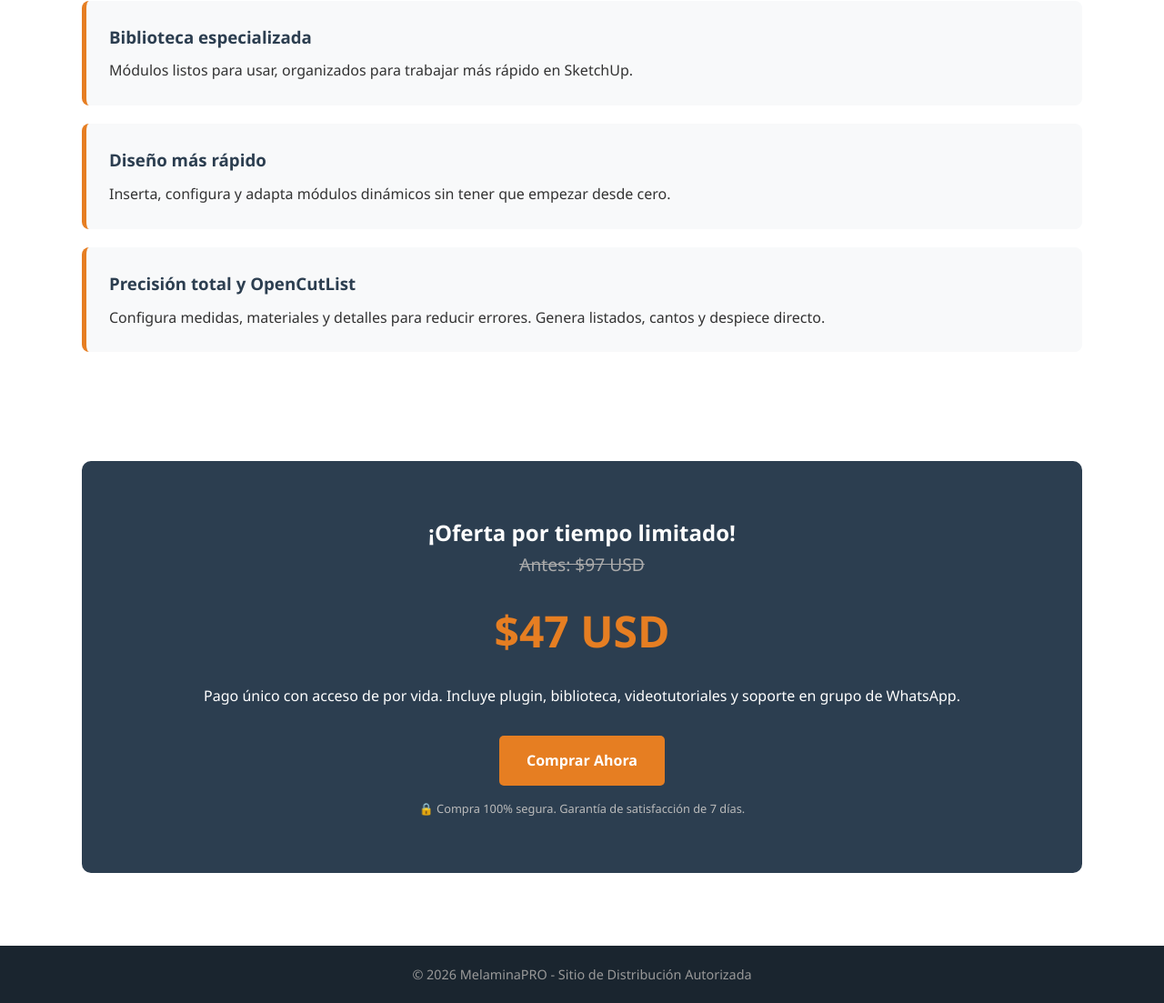
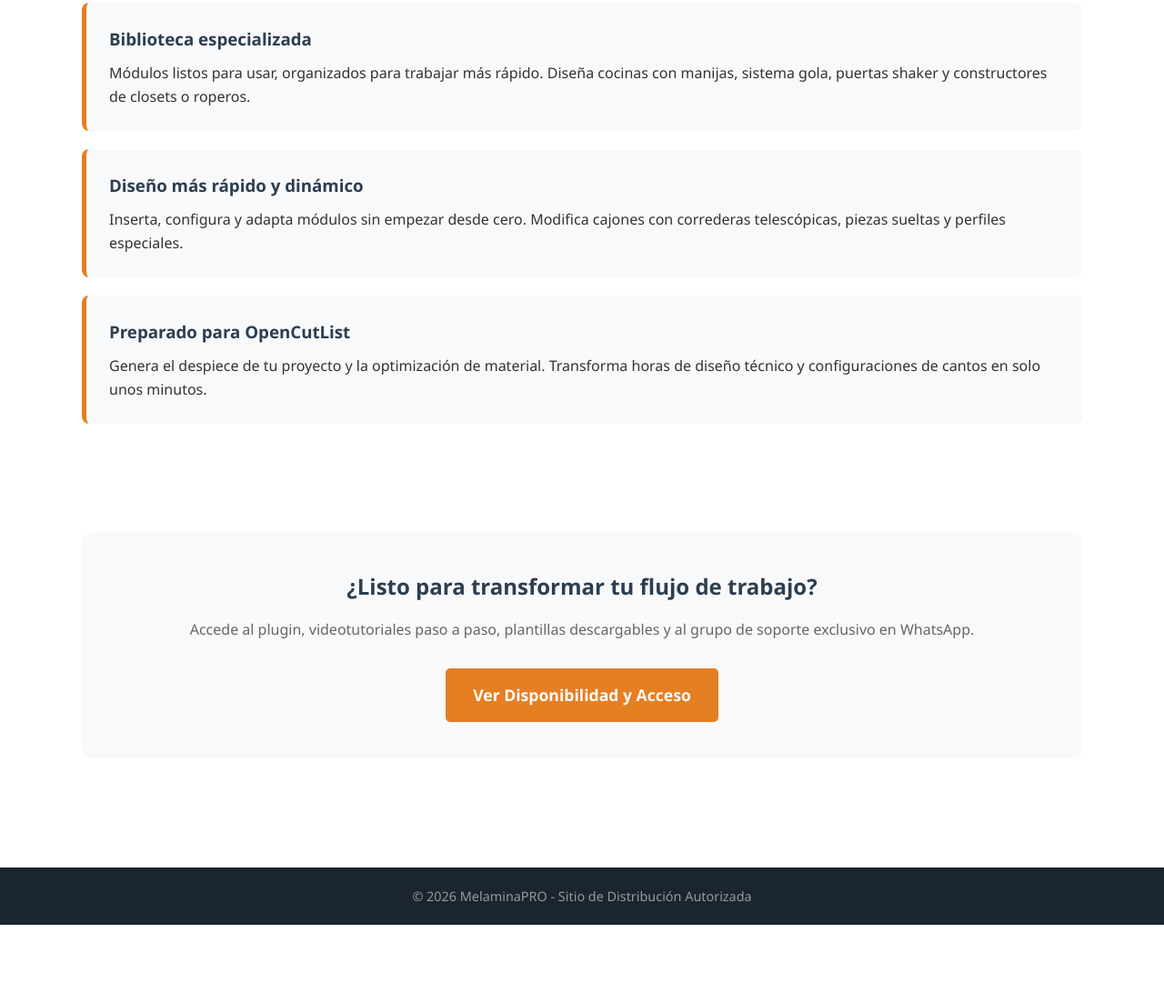
Before and after one commit to AtlasAff/Atlasaff---Repository, a plain HTML site: page melaminapro/index.html in a window 1280 px wide. Shown: the part 702-1805 px from the top of the page at 91% size. After the commit the page ends 1719 px from the top, so only its background shows below. Drawn offline with Linux system fonts and the light colour scheme.

Commit message:
Update index.html

```diff
--- a/melaminapro/index.html
+++ b/melaminapro/index.html
@@ -18,16 +18,14 @@
         .hero { background: var(--light); text-align: center; padding: 60px 20px; }
         .hero h1 { font-size: 2.5rem; color: var(--dark); margin-bottom: 20px; }
         .hero p { font-size: 1.2rem; max-width: 800px; margin: 0 auto 30px; color: #666; }
-        .btn { display: inline-block; background: var(--primary); color: white; padding: 15px 30px; font-weight: bold; text-decoration: none; border-radius: 5px; transition: 0.3s; }
+        .btn { display: inline-block; background: var(--primary); color: white; padding: 15px 30px; font-weight: bold; text-decoration: none; border-radius: 5px; transition: 0.3s; font-size: 1.1rem; }
         .btn:hover { background: #d35400; }
         .features { padding: 60px 0; }
         .grid { display: block; }
-        .card { background: var(--light); padding: 25px; margin-bottom: 20px; border-radius: 8px; border-left: 5px solid var(--primary); }
+        .card { background: var(--light); padding: 25px; margin-bottom: 20px; border-radius: 8px; border-left: 5px solid var(--primary); text-align: left; }
         .card h3 { margin-bottom: 10px; color: var(--dark); }
-        .pricing { background: var(--dark); color: white; text-align: center; padding: 60px 20px; border-radius: 10px; margin: 40px 0; }
-        .price-box { font-size: 3rem; color: var(--primary); font-weight: bold; margin: 20px 0; }
-        .old-price { text-decoration: line-through; color: #aaa; font-size: 1.2rem; }
-        footer { background: #1a252f; color: #999; text-align: center; padding: 20px; font-size: 0.9rem; }
+        .info-section { background: var(--light); padding: 40px; border-radius: 10px; text-align: center; margin: 40px 0; }
+        footer { background: #1a252f; color: #999; text-align: center; padding: 20px; font-size: 0.9rem; margin-top: 40px; }
     </style>
 </head>
 <body>
@@ -39,35 +37,34 @@
     <section class="hero">
         <h1>Diseña cocinas y closets en SketchUp de forma rápida y precisa</h1>
         <p>Avanza del diseño al despiece en tiempo récord. Con MelaminaPRO puedes diseñar con módulos dinámicos especializados y generar optimización de material sin complicaciones.</p>
-        <a href="https://go.hotmart.com/V106526209Y" class="btn">Comenzar ahora</a>
+        <!-- APONTANDO PARA A SUA PÁGINA DE OFERTA -->
+        <a href="/oferta.html" class="btn">Comenzar ahora</a>
     </section>
 
     <div class="container">
         <section class="features">
-            <h2 style="text-align: center; margin-bottom: 40px; color: var(--dark);">Todo lo que necesitas para diseñar mejor</h2>
+            <h2 style="text-align: center; margin-bottom: 40px; color: var(--dark);">Todo lo que necesitas para diseñar mejor en SketchUp</h2>
             <div class="grid">
                 <div class="card">
                     <h3>Biblioteca especializada</h3>
-                    <p>Módulos listos para usar, organizados para trabajar más rápido en SketchUp.</p>
+                    <p>Módulos listos para usar, organizados para trabajar más rápido. Diseña cocinas con manijas, sistema gola, puertas shaker y constructores de closets o roperos.</p>
                 </div>
                 <div class="card">
-                    <h3>Diseño más rápido</h3>
-                    <p>Inserta, configura y adapta módulos dinámicos sin tener que empezar desde cero.</p>
+                    <h3>Diseño más rápido y dinámico</h3>
+                    <p>Inserta, configura y adapta módulos sin empezar desde cero. Modifica cajones con correderas telescópicas, piezas sueltas y perfiles especiales.</p>
                 </div>
                 <div class="card">
-                    <h3>Precisión total y OpenCutList</h3>
-                    <p>Configura medidas, materiales y detalles para reducir errores. Genera listados, cantos y despiece directo.</p>
+                    <h3>Preparado para OpenCutList</h3>
+                    <p>Genera el despiece de tu proyecto y la optimización de material. Transforma horas de diseño técnico y configuraciones de cantos en solo unos minutos.</p>
                 </div>
             </div>
         </section>
 
-        <section class="pricing">
-            <h2>¡Oferta por tiempo limitado!</h2>
-            <p class="old-price">Antes: $97 USD</p>
-            <div class="price-box">$47 USD</div>
-            <p style="margin-bottom: 30px;">Pago único con acceso de por vida. Incluye plugin, biblioteca, videotutoriales y soporte en grupo de WhatsApp.</p>
-            <a href="TU_LINK_DE_AFILIADO_AQUÍ" class="btn">Comprar Ahora</a>
-            <p style="margin-top: 15px; font-size: 0.8rem; color: #bbb;">🔒 Compra 100% segura. Garantía de satisfacción de 7 días.</p>
+        <section class="info-section">
+            <h2 style="color: var(--dark); margin-bottom: 15px;">¿Listo para transformar tu flujo de trabajo?</h2>
+            <p style="margin-bottom: 30px; color: #666;">Accede al plugin, videotutoriales paso a paso, plantillas descargables y al grupo de soporte exclusivo en WhatsApp.</p>
+            <!-- APONTANDO PARA A SUA PÁGINA DE OFERTA -->
+            <a href="/oferta.html" class="btn">Ver Disponibilidad y Acceso</a>
         </section>
     </div>
 
```
